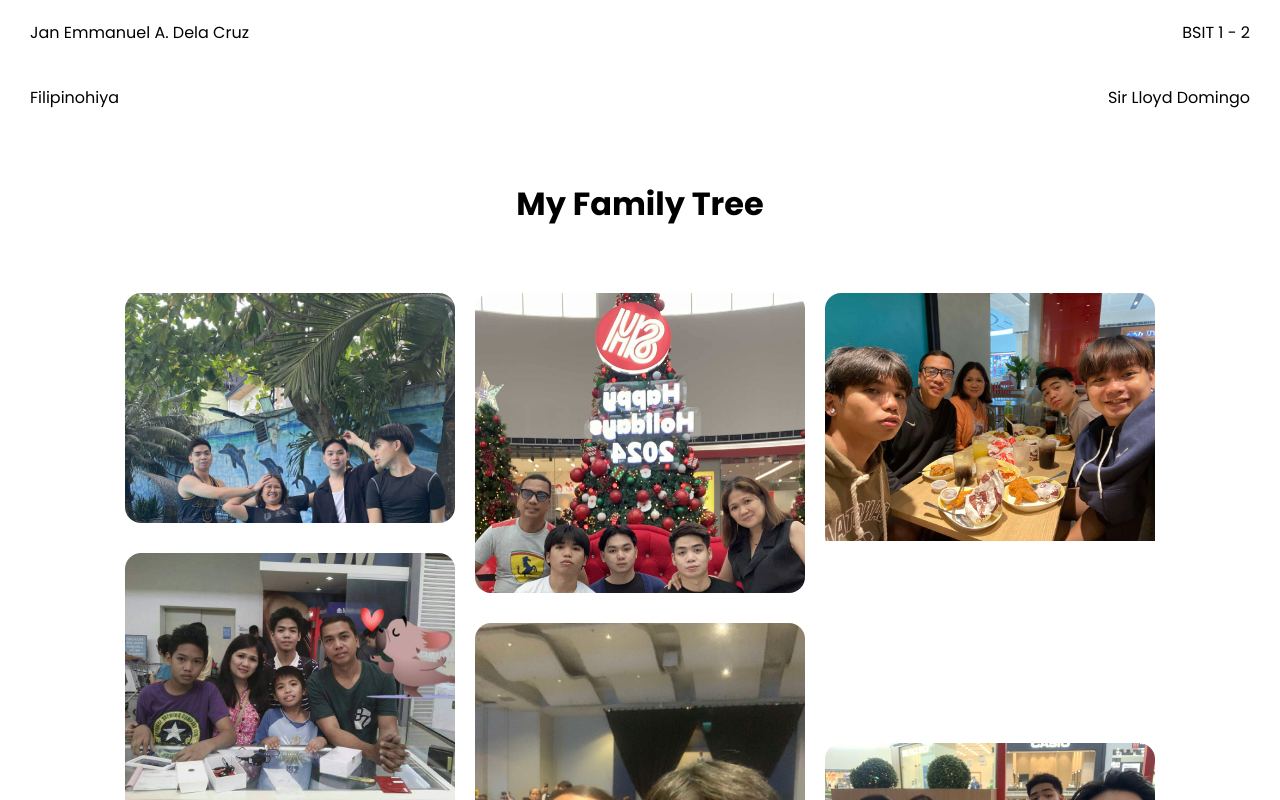
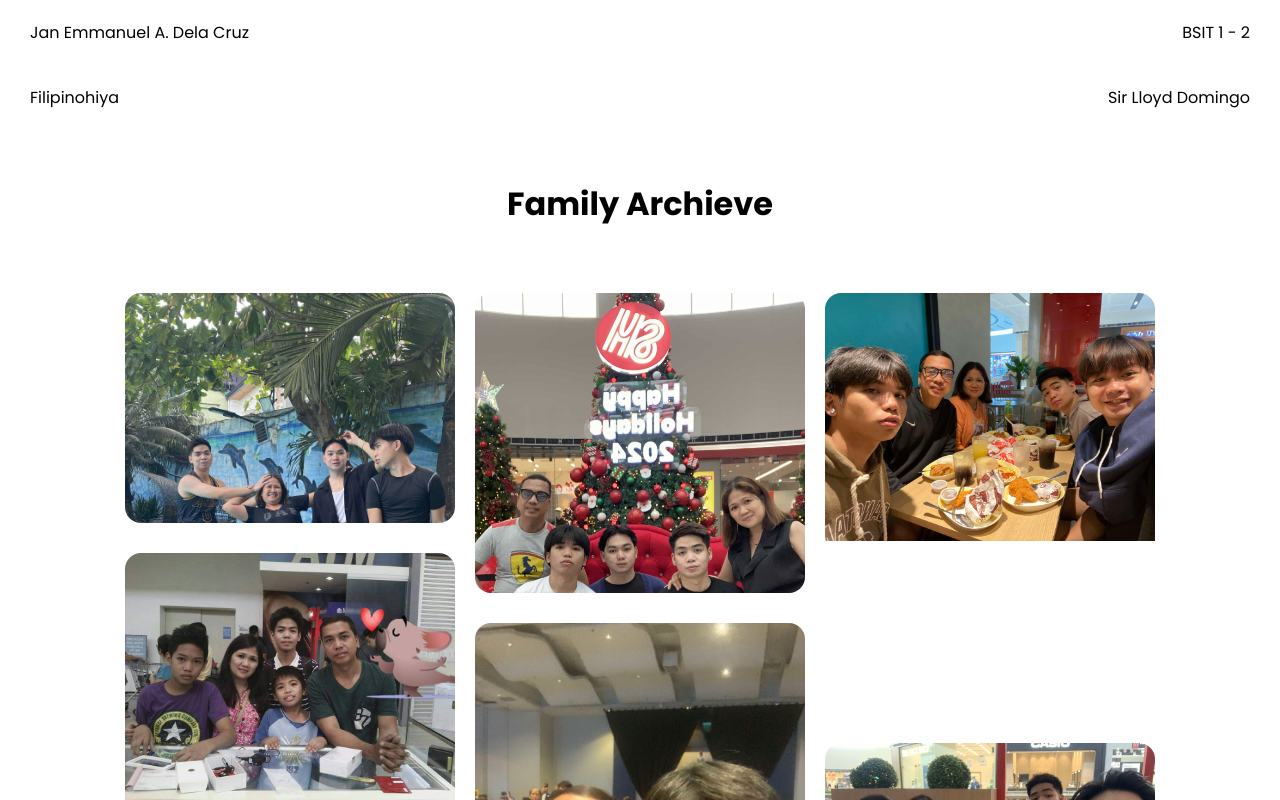
Before and after one commit to jedelacruz/FamilyTree, a plain HTML site: page index.html in a window 1280 px wide. Shown: the top 800 px of the page. Drawn offline with Linux system fonts and the light colour scheme.

Commit message:
Update index.html

```diff
--- a/index.html
+++ b/index.html
@@ -91,7 +91,7 @@
             <p>Sir Lloyd Domingo</p>
         </div>
     </div>
-    <h1 class="fam-h">My Family Tree</h1>
+    <h1 class="fam-h">Family Archieve</h1>
     <div class="pin_container">
         <div class="card card_small">
             <img src="img1.jpg" alt="">
```
